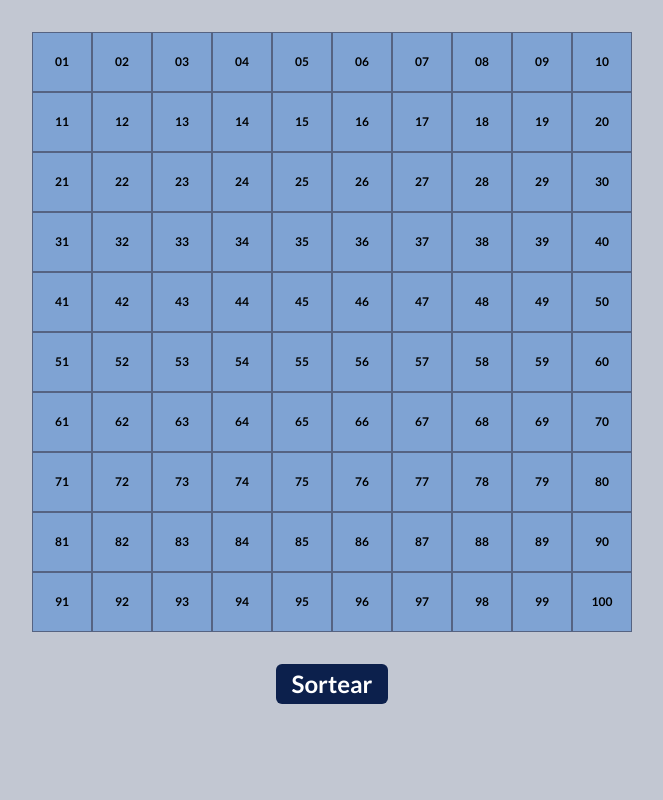
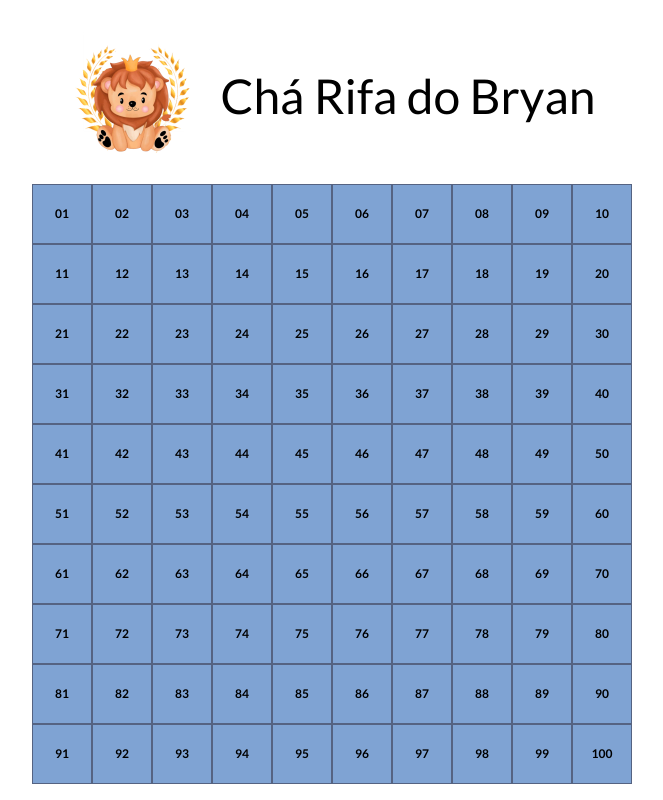
Before and after one commit to dominguetigs/raffle-app, a Next.js app: page / in a window 1280 px wide. Shown: the whole page, without its empty margins (308-971 px from the left). Built offline with nearby package versions, Linux system fonts and the light colour scheme.

Commit message:
feat: update raffle style

```diff
--- a/src/components/Raffle/index.tsx
+++ b/src/components/Raffle/index.tsx
@@ -51,7 +51,7 @@ export const Raffle = (): JSX.Element => {
         setIsFinishedRaffle(true);
         Utils.initConffeti(confettiRef.current);
 
-        timeouts.forEach((timer) => clearTimeout(timer));
+        timeouts?.forEach((timer) => clearTimeout(timer));
         clearTimeout(timeout);
       }, 25 * maxLoop);
     }
@@ -65,10 +65,10 @@ export const Raffle = (): JSX.Element => {
   return (
     <>
       <Button
-        m="2rem auto"
-        display="block"
-        fontSize="24px"
+        className={styles['raffle-btn']}
         colorScheme="brand"
+        size="lg"
+        disabled={isRaffling}
         onClick={() => handleRaffle()}
       >
         Sortear
--- a/src/components/Raffle/styles.module.css
+++ b/src/components/Raffle/styles.module.css
@@ -42,6 +42,11 @@
   transition: opacity ease-in 1s;
 }
 
+.raffle-btn {
+  margin: 3rem auto;
+  width: 100%;
+}
+
 @media only screen and (min-width: 720px) {
   .raffle-result-number {
     font-size: 10vw;
@@ -54,4 +59,8 @@
   .close-result-btn {
     font-size: 7vw;
   }
+
+  .raffle-btn {
+    width: 222px;
+  }
 }
--- a/src/components/header/index.tsx
+++ b/src/components/header/index.tsx
@@ -1,9 +1,12 @@
 import { Flex, Image, Text } from '@chakra-ui/react';
+
+import styles from './styles.module.css';
 
 export const Header = (): JSX.Element => {
   return (
-    <Flex align="center" justify="center" mb={6}>
-      <Text as="h1" fontSize="3xl" lineHeight={1.2}>
+    <Flex align="center" justify="center" mb={6} gap={6}>
+      <Image className={styles.image} src="/image/lion.jpeg" alt="Lion" />
+      <Text as="h1" className={styles.title} lineHeight={1.2}>
         Chá Rifa do Bryan
       </Text>
     </Flex>
--- /dev/null
+++ b/src/components/header/styles.module.css
@@ -0,0 +1,24 @@
+.image {
+  width: 20vw;
+  height: auto;
+}
+
+.title {
+  font-size: 7vw;
+}
+
+@media only screen and (min-width: 720px) {
+  .image {
+    width: 10vw;
+  }
+
+  .title {
+    font-size: 4vw;
+  }
+}
+
+@media only screen and (min-width: 990px) {
+  .title {
+    font-size: 48px;
+  }
+}
--- a/src/pages/index.tsx
+++ b/src/pages/index.tsx
@@ -19,7 +19,7 @@ export default function Home() {
         <script src="/static/confetti.js" defer></script>
       </Head>
       <Box as="main" h="100%" maxW={1200} p={[2, 2, 8]} m="0 auto">
-        {/** <Header /> **/}
+        <Header />
         <RaffleCard />
         <RaffleRegisterModal />
         <Raffle />
--- a/src/styles/theme.ts
+++ b/src/styles/theme.ts
@@ -26,7 +26,7 @@ export const theme = extendTheme({
       body: {
         w: '100vw',
         h: '100vh',
-        bg: 'rgba(134, 144, 166, .5)',
+        bg: '#fff',
         color: '#000000',
         position: 'fixed',
         overflow: 'hidden',
```
Also changed, not shown: public/image/lion.jpeg (added).
